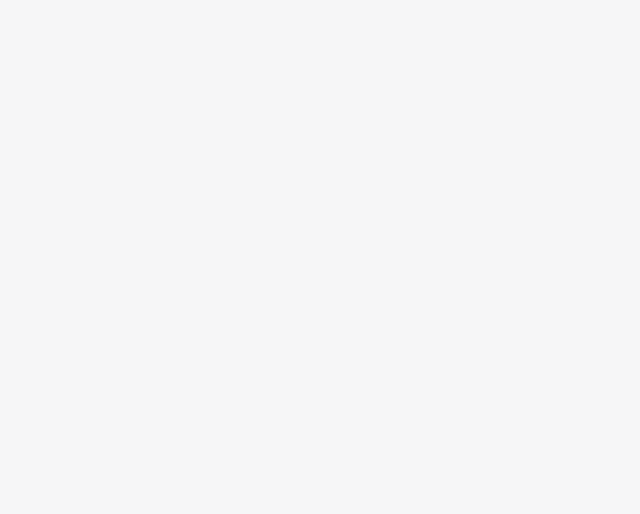
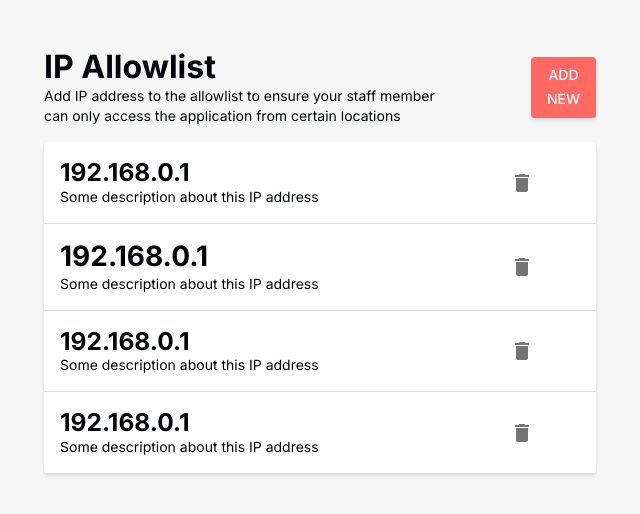
Before and after one commit to KonomiAI/Chronicle, a React (Vite) app in the folder client/: page /allowlist in a window 1280 px wide. Before the commit this address had no page. Shown: the top 514 px of the page, without its empty margins (320-960 px from the left). Built offline with nearby package versions, Linux system fonts and the light colour scheme.

Commit message:
feat: ui for allowlist

```diff
--- a/client/src/main.tsx
+++ b/client/src/main.tsx
@@ -9,6 +9,7 @@ import theme from './theme';
 import LoginPage from './pages/login';
 import MainContainer from './pages/container';
 import LandingPage from './pages/landing';
+import AllowList from './pages/allowlist';
 
 ReactDOM.render(
   <React.StrictMode>
@@ -20,6 +21,7 @@ ReactDOM.render(
           <Route path="/" element={<MainContainer />}>
             <Route index element={<LandingPage />} />
           </Route>
+          <Route path="/allowlist" element={<AllowList />} />
         </Routes>
       </BrowserRouter>
     </ThemeProvider>
--- /dev/null
+++ b/client/src/pages/allowlist/index.tsx
@@ -0,0 +1,103 @@
+import React from 'react';
+import {
+  Box,
+  Button,
+  IconButton,
+  Container,
+  Paper,
+  Table,
+  TableBody,
+  TableCell,
+  TableContainer,
+  TableHead,
+  TableRow,
+  Typography,
+} from '@mui/material';
+
+import DeleteIcon from '@mui/icons-material/Delete';
+
+export default function AllowListPage() {
+  return (
+    <Container maxWidth="sm">
+      <Box
+        sx={{
+          marginTop: '3em',
+          display: 'flex',
+          alignItems: 'center',
+          justifyContent: 'space-between',
+          mb: '1em',
+          gap: '5em',
+        }}
+      >
+        <Box>
+          <Typography variant="h2">IP Allowlist</Typography>
+          <Typography variant="body2">
+            Add IP address to the allowlist to ensure your staff member can only access
+            the application from certain locations
+          </Typography>
+        </Box>
+        <Box>
+          <Button variant="contained">Add New</Button>
+        </Box>
+      </Box>
+      <TableContainer component={Paper}>
+        <Table>
+          <TableBody>
+            <TableRow hover>
+              <TableCell>
+                <Box>
+                  <Typography variant="h3">192.168.0.1</Typography>
+                  <Typography variant="body2">Some description about this IP address</Typography>
+                </Box>
+              </TableCell>
+              <TableCell>
+                <IconButton>
+                  <DeleteIcon/>
+                </IconButton>
+              </TableCell>
+            </TableRow>
+            <TableRow hover>
+              <TableCell>
+                <Box>
+                  <Typography variant="h2">192.168.0.1</Typography>
+                  <Typography variant="body2">Some description about this IP address</Typography>
+                </Box>
+              </TableCell>
+              <TableCell>
+                <IconButton>
+                  <DeleteIcon/>
+                </IconButton>
+              </TableCell>
+            </TableRow>
+            <TableRow hover>
+              <TableCell>
+                <Box>
+                  <Typography variant="h3">192.168.0.1</Typography>
+                  <Typography variant="body2">Some description about this IP address</Typography>
+                </Box>
+              </TableCell>
+              <TableCell>
+                <IconButton>
+                  <DeleteIcon/>
+                </IconButton>
+              </TableCell>
+            </TableRow>
+            <TableRow hover>
+              <TableCell>
+                <Box>
+                  <Typography variant="h3">192.168.0.1</Typography>
+                  <Typography variant="body2">Some description about this IP address</Typography>
+                </Box>
+              </TableCell>
+              <TableCell>
+                <IconButton>
+                  <DeleteIcon/>
+                </IconButton>
+              </TableCell>
+            </TableRow>
+          </TableBody>
+        </Table>
+      </TableContainer>
+    </Container>
+  );
+}
```
